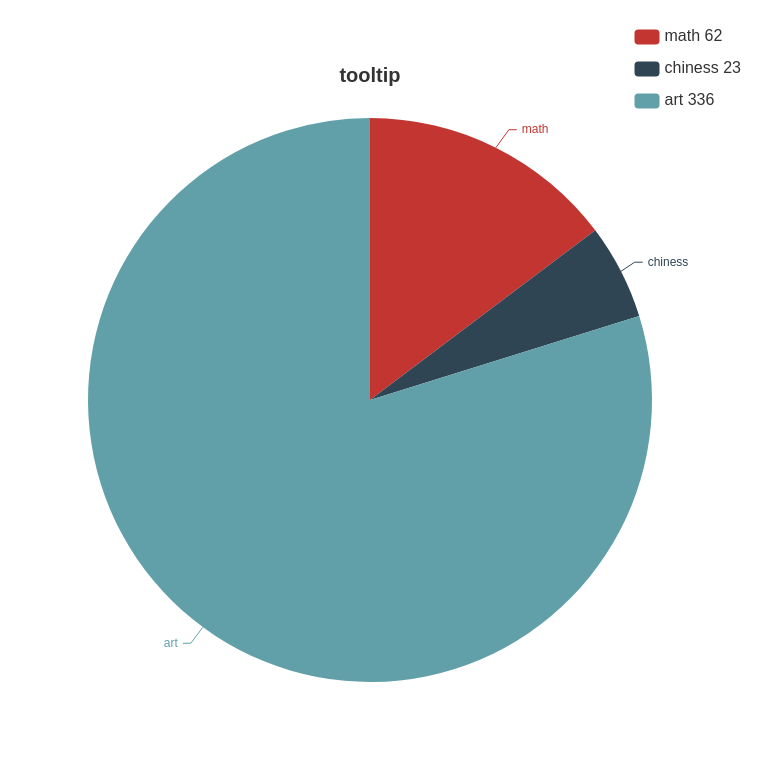
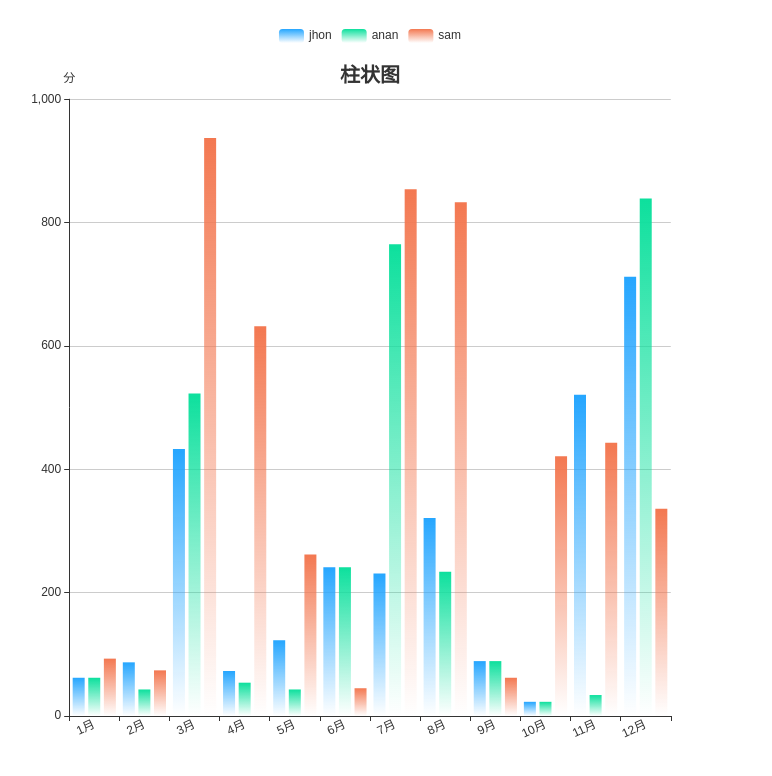
Before and after one commit to jjjjph/echarts, a Vue app: page / in a window 1280 px wide. Shown: the top 776 px of the page, without its empty margins (30-802 px from the left). Built offline with nearby package versions, Linux system fonts and the light colour scheme.

Commit message:
feat: bar

```diff
--- /dev/null
+++ b/src/components/TypeBar.vue
@@ -0,0 +1,145 @@
+<template>
+  <div class="box"><div ref="node" class="chart-box"></div></div>
+</template>
+
+<script setup lang="ts">
+import { ref, onMounted } from "vue";
+import echarts from "echarts";
+const node = ref(null);
+const props = defineProps({
+  chartData: { type: Array, default: () => [] }, //数据
+  barWidth: { type: Number, default: 24 }, //设置柱形宽度
+  labels: { type: Array, default: () => [] },
+  legend: { type: Array, default: () => [] },
+  barUnit: { type: String, default: "" }, //y轴数据单位
+});
+const emit = defineEmits();
+
+const barColors = [
+  {
+    type: "linear",
+    x: 0,
+    y: 0,
+    x2: 0,
+    y2: 1,
+    colorStops: [
+      {
+        offset: 0,
+        color: "#25A6FF", // 0% 处的颜色
+      },
+      {
+        offset: 1,
+        color: "rgba(37, 166, 255, 0)", // 100% 处的颜色
+      },
+    ],
+  },
+  {
+    type: "linear",
+    x: 0,
+    y: 0,
+    x2: 0,
+    y2: 1,
+    colorStops: [
+      {
+        offset: 0,
+        color: "rgba(13, 224, 157, 1)", // 0% 处的颜色
+      },
+      {
+        offset: 1,
+        color: "rgba(13, 224, 157, 0)", // 100% 处的颜色
+      },
+    ],
+  },
+  {
+    type: "linear",
+    x: 0,
+    y: 0,
+    x2: 0,
+    y2: 1,
+    colorStops: [
+      { offset: 0, color: "#F37851" },
+      { offset: 1, color: "rgba(243, 120, 81, 0.00)" },
+    ],
+  },
+];
+
+onMounted(function () {
+  const chart = echarts.init(node.value as unknown as HTMLDivElement);
+  var option: Object = {
+    title: {
+      text: "柱状图",
+      textStyle: {
+        align: "center",
+        color: "#333",
+        fontSize: 20,
+      },
+      top: "5%",
+      left: "center",
+    },
+    grid: {
+      top: "10%",
+      left: "10%",
+    },
+    tooltip: {
+      show: true,
+      trigger: "axis",
+      // axisPointer: {
+      //   type: "shadow",
+      // },
+    },
+    legend: {
+      show: true,
+    },
+    xAxis: {
+      type: "category", //x轴为类目轴
+      data: props.labels,
+      axisLabel:{
+        inside:false, //刻度标签是否朝内，默认朝外
+        rotate:25,  //刻度标签旋转角度
+      },
+      axisPointer:{
+        show:true,
+        type:'shadow',
+      }
+    },
+
+    yAxis: {
+      type: "value", //y轴为数据轴
+      name: props.barUnit, //y轴的名字
+    },
+    series: [
+      ...props.chartData.map((item, index) => ({
+        data: item,
+        name: props.legend[index],
+        type: "bar", //柱状图
+        barWidth: props.barWidth,
+        itemStyle: {
+          color: barColors[index],
+        },
+      })),
+    ],
+  };
+
+  chart.setOption(option);
+  //图标点击事件
+  chart.on("click", (param) => {
+    // 获取 点击的 数据下标
+    const pointInPixel = param.dataIndex;
+
+    emit("chart-click", { name: props.chartData[pointInPixel] });
+  });
+});
+</script>
+
+<style lang="less">
+.box {
+  width: 800px;
+  height: 100%;
+  padding: 24px;
+}
+.chart-box {
+  display: block;
+  width: 100%;
+  height: 100%;
+}
+</style>
--- a/src/components/index.js
+++ b/src/components/index.js
@@ -5,6 +5,7 @@ import CompPie from './CompPie.vue'
 import CompStackedLine from './CompStackedLine.vue'
 import CompDataZoom from './CompDataZoom.vue'
 import CompToolTip from './CompToolTip.vue'
+import TypeBar from './TypeBar.vue'
 
 function plugin(app){
     for (const [key, component] of Object.entries(ElementPlusIconsVue)) {
@@ -16,6 +17,7 @@ function plugin(app){
     app.component('CompStackedLine',CompStackedLine)
     app.component('CompDataZoom',CompDataZoom)
     app.component('CompToolTip',CompToolTip)
+    app.component('TypeBar',TypeBar)
 }
 
 export default plugin
--- a/src/pages/home/index.vue
+++ b/src/pages/home/index.vue
@@ -4,11 +4,12 @@
   <!-- <CompPie :chart-data="chartData" @chart-click="chartEvent"/> -->
   <!-- <CompStackedLine :chart-data="chartData" :lineLegend="lineLegend" :labels="labels" @chart-click="chartEvent"/> -->
   <!-- <CompDataZoom :chart-data="chartData" @chart-click="chartEvent" /> -->
-  <CompToolTip
+  <!-- <CompToolTip
     :chart-data="chartData"
     :tooltip-formater="tooltipFormater"
     @chart-click="chartEvent"
-  />
+  /> -->
+  <TypeBar :chart-data="chartData" :legend="lineLegend" :labels="labels" bar-width="12" bar-unit="分"/>
 </template>
 
 <script setup lang="ts">
@@ -26,68 +27,68 @@
 //     { name: "11月", value: 521, subject: "math" },
 //     { name: "12月", value: 712, subject: "math" },
 // ];
-const chartData=[{value: 62, name: "math",unit:'分' },{value: 23 ,name: "chiness",unit:'分'},{value: 336 ,name: "art",unit:'分'}]
+// const chartData=[{value: 62, name: "math",unit:'分' },{value: 23 ,name: "chiness",unit:'分'},{value: 336 ,name: "art",unit:'分'}]
 
-// CompStackedLine
-// const chartData = [
-//   [
-//     { name: "1月", value: 62, subject: "math" },
-//     { name: "2月", value: 87, subject: "math" },
-//     { name: "3月", value: 433, subject: "math" },
-//     { name: "4月", value: 73, subject: "math" },
-//     { name: "5月", value: 123, subject: "math" },
-//     { name: "6月", value: 241, subject: "math" },
-//     { name: "7月", value: 231, subject: "math" },
-//     { name: "8月", value: 321, subject: "math" },
-//     { name: "9月", value: 89, subject: "math" },
-//     { name: "10月", value: 23, subject: "math" },
-//     { name: "11月", value: 521, subject: "math" },
-//     { name: "12月", value: 712, subject: "math" },
-//   ],
-//   [
-//     { name: "1月", value: 62,subject: "chiness"  },
-//     { name: "2月", value: 43 ,subject: "chiness" },
-//     { name: "3月", value: 523 ,subject: "chiness" },
-//     { name: "4月", value: 54 ,subject: "chiness" },
-//     { name: "5月", value: 43 ,subject: "chiness" },
-//     { name: "6月", value: 241 ,subject: "chiness" },
-//     { name: "7月", value: 765 ,subject: "chiness" },
-//     { name: "8月", value: 234 ,subject: "chiness" },
-//     { name: "9月", value: 89 ,subject: "chiness" },
-//     { name: "10月", value: 23 ,subject: "chiness" },
-//     { name: "11月", value: 34 ,subject: "chiness" },
-//     { name: "12月", value: 839 ,subject: "chiness" },
-//   ],
-//   [
-//     { name: "1月", value: 93 ,subject: "art" },
-//     { name: "2月", value: 74 ,subject: "art" },
-//     { name: "3月", value: 937 ,subject: "art" },
-//     { name: "4月", value: 632 ,subject: "art" },
-//     { name: "5月", value: 262 ,subject: "art" },
-//     { name: "6月", value: 45 ,subject: "art" },
-//     { name: "7月", value: 854 ,subject: "art" },
-//     { name: "8月", value: 833 ,subject: "art" },
-//     { name: "9月", value: 62 ,subject: "art" },
-//     { name: "10月", value: 421 ,subject: "art" },
-//     { name: "11月", value: 443 ,subject: "art" },
-//     { name: "12月", value: 336 ,subject: "art" },
-//   ],
-// ];
-// const lineLegend = ["jhon", "anan", "sam"];
-// const labels = [
-//   "1月",
-//   "2月",
-//   "3月",
-//   "4月",
-//   "5月",
-//   "6月",
-//   "7月",
-//   "8月",
-//   "9月",
-//   "10月",
-//   "11月",
-//   "12月",
-// ];
+// CompStackedLine TypeBar
+const chartData = [
+  [
+    { name: "1月", value: 62, subject: "math" },
+    { name: "2月", value: 87, subject: "math" },
+    { name: "3月", value: 433, subject: "math" },
+    { name: "4月", value: 73, subject: "math" },
+    { name: "5月", value: 123, subject: "math" },
+    { name: "6月", value: 241, subject: "math" },
+    { name: "7月", value: 231, subject: "math" },
+    { name: "8月", value: 321, subject: "math" },
+    { name: "9月", value: 89, subject: "math" },
+    { name: "10月", value: 23, subject: "math" },
+    { name: "11月", value: 521, subject: "math" },
+    { name: "12月", value: 712, subject: "math" },
+  ],
+  [
+    { name: "1月", value: 62,subject: "chiness"  },
+    { name: "2月", value: 43 ,subject: "chiness" },
+    { name: "3月", value: 523 ,subject: "chiness" },
+    { name: "4月", value: 54 ,subject: "chiness" },
+    { name: "5月", value: 43 ,subject: "chiness" },
+    { name: "6月", value: 241 ,subject: "chiness" },
+    { name: "7月", value: 765 ,subject: "chiness" },
+    { name: "8月", value: 234 ,subject: "chiness" },
+    { name: "9月", value: 89 ,subject: "chiness" },
+    { name: "10月", value: 23 ,subject: "chiness" },
+    { name: "11月", value: 34 ,subject: "chiness" },
+    { name: "12月", value: 839 ,subject: "chiness" },
+  ],
+  [
+    { name: "1月", value: 93 ,subject: "art" },
+    { name: "2月", value: 74 ,subject: "art" },
+    { name: "3月", value: 937 ,subject: "art" },
+    { name: "4月", value: 632 ,subject: "art" },
+    { name: "5月", value: 262 ,subject: "art" },
+    { name: "6月", value: 45 ,subject: "art" },
+    { name: "7月", value: 854 ,subject: "art" },
+    { name: "8月", value: 833 ,subject: "art" },
+    { name: "9月", value: 62 ,subject: "art" },
+    { name: "10月", value: 421 ,subject: "art" },
+    { name: "11月", value: 443 ,subject: "art" },
+    { name: "12月", value: 336 ,subject: "art" },
+  ],
+];
+const lineLegend = ["jhon", "anan", "sam"];
+const labels = [
+  "1月",
+  "2月",
+  "3月",
+  "4月",
+  "5月",
+  "6月",
+  "7月",
+  "8月",
+  "9月",
+  "10月",
+  "11月",
+  "12月",
+];
 function chartEvent(item) {
   console.log(item);
 }
```
Also changed, not shown: 1 other file (tests, documents, lock files or other folders).
